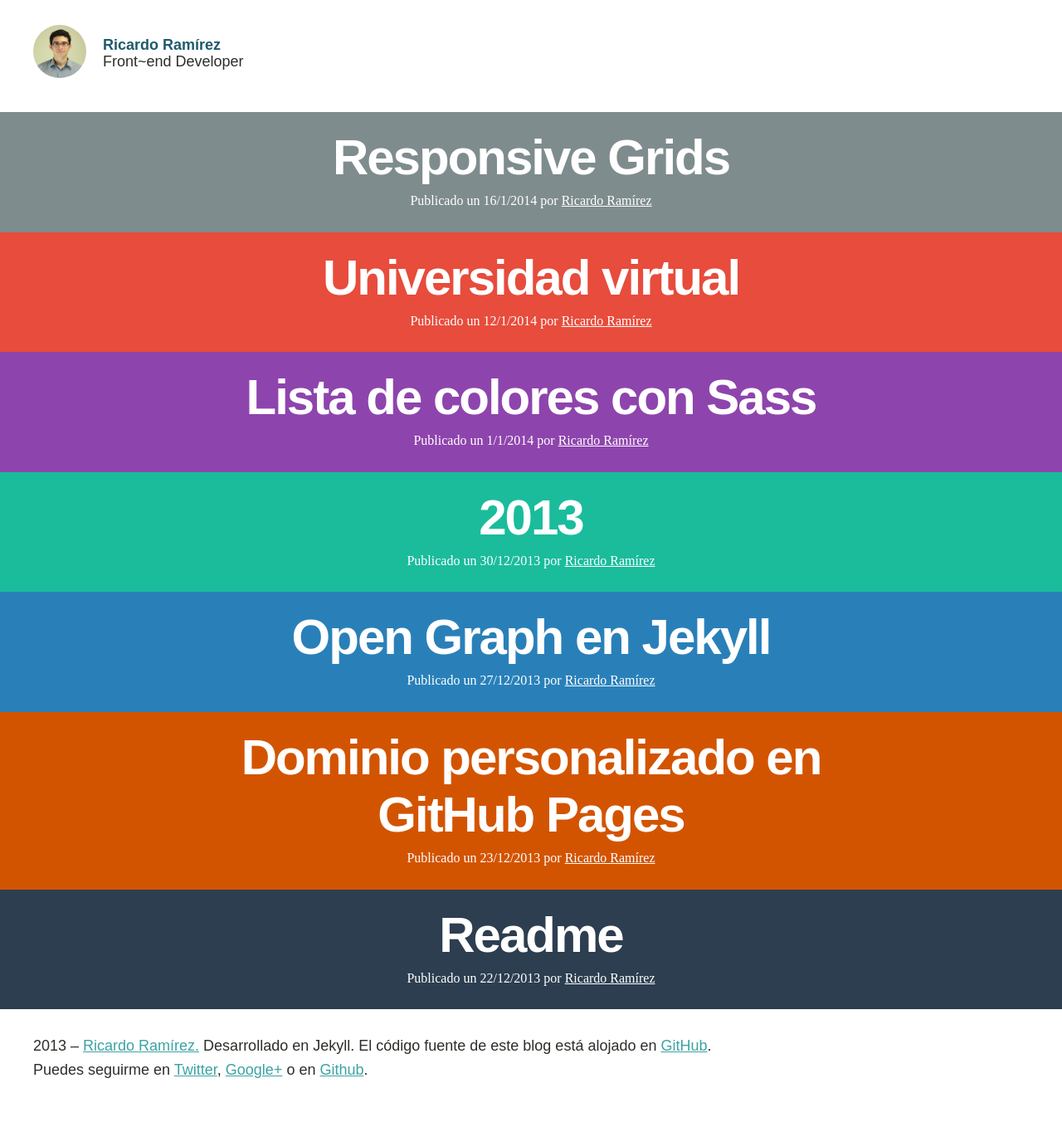
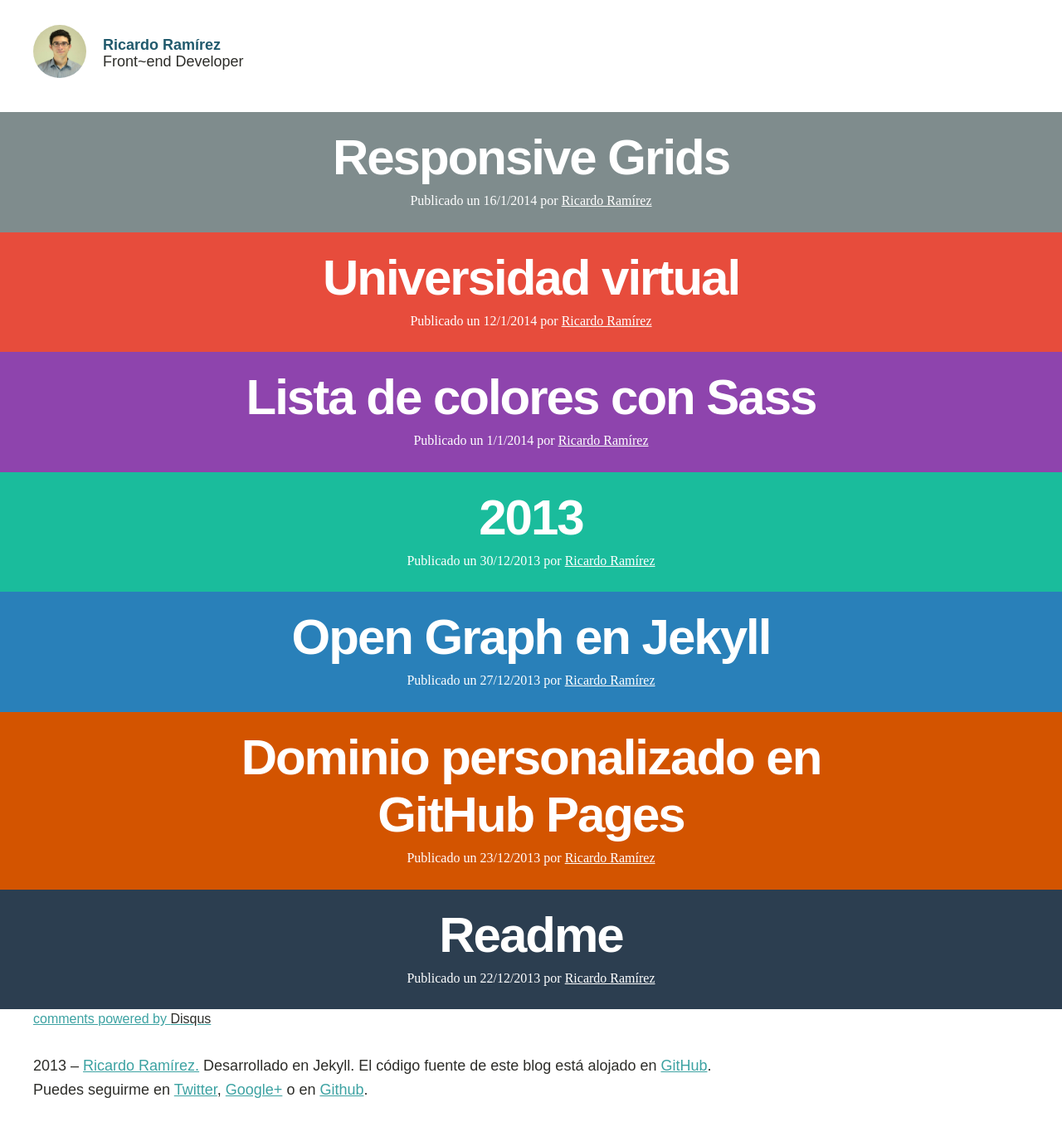
Before and after one commit to qbright/ricardoerl.github.io, a Jekyll site: the page built from index.html, in a window 1280 px wide. Shown: the whole page at 83% size. Built offline with Jekyll 4.4.1, drawn with Linux system fonts in a browser that asks for light colours; some web fonts are replaced; Markdown is read by kramdown in place of the engine named in the settings; comment, search, counter and statistics services are not loaded; before the commit the page ends 1334 px from its top, so only the background shows below that.

Commit message:
Add disqus
Testing

```diff
--- a/_layouts/default.html
+++ b/_layouts/default.html
@@ -52,6 +52,25 @@
 
 		{{ content }}
 
+		<section class="comments">
+		{% if page.comments %}
+			<div class="container">
+				<div id="disqus_thread"></div>
+				<script type="text/javascript">
+					var disqus_shortname = 'ricardoerl';
+
+					(function() {
+						var dsq = document.createElement('script'); dsq.type = 'text/javascript'; dsq.async = true;
+						dsq.src = '//' + disqus_shortname + '.disqus.com/embed.js';
+						(document.getElementsByTagName('head')[0] || document.getElementsByTagName('body')[0]).appendChild(dsq);
+					})();
+				</script>
+				<noscript>Please enable JavaScript to view the <a href="http://disqus.com/?ref_noscript">comments powered by Disqus.</a></noscript>
+				<a href="http://disqus.com" class="dsq-brlink">comments powered by <span class="logo-disqus">Disqus</span></a>
+			</div>
+		{% endif %}
+		</section>
+
 		<section class="grand-footer">
 			<div class="container">
 				<p>2013 &ndash; <a href="/">Ricardo Ram&iacute;rez.</a> Desarrollado en Jekyll. El código fuente de este blog está alojado en <a href="https://github.com/ricardoerl/ricardoerl.github.io" target="_blank">GitHub</a>.</p>
--- a/index.html
+++ b/index.html
@@ -1,5 +1,6 @@
 ---
 layout: default
+comments: true
 ---
 
 <section class="list-of-posts" id="archive">
```
